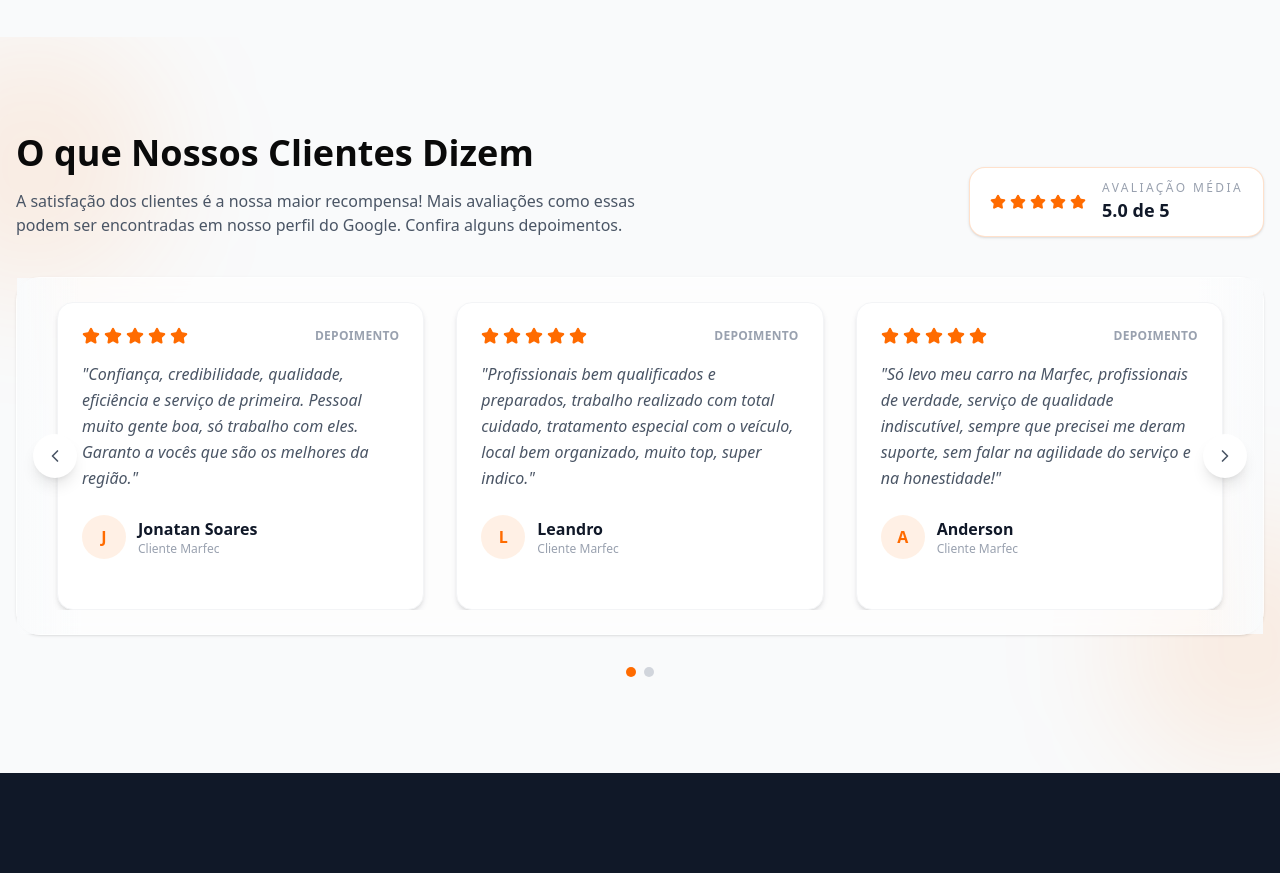
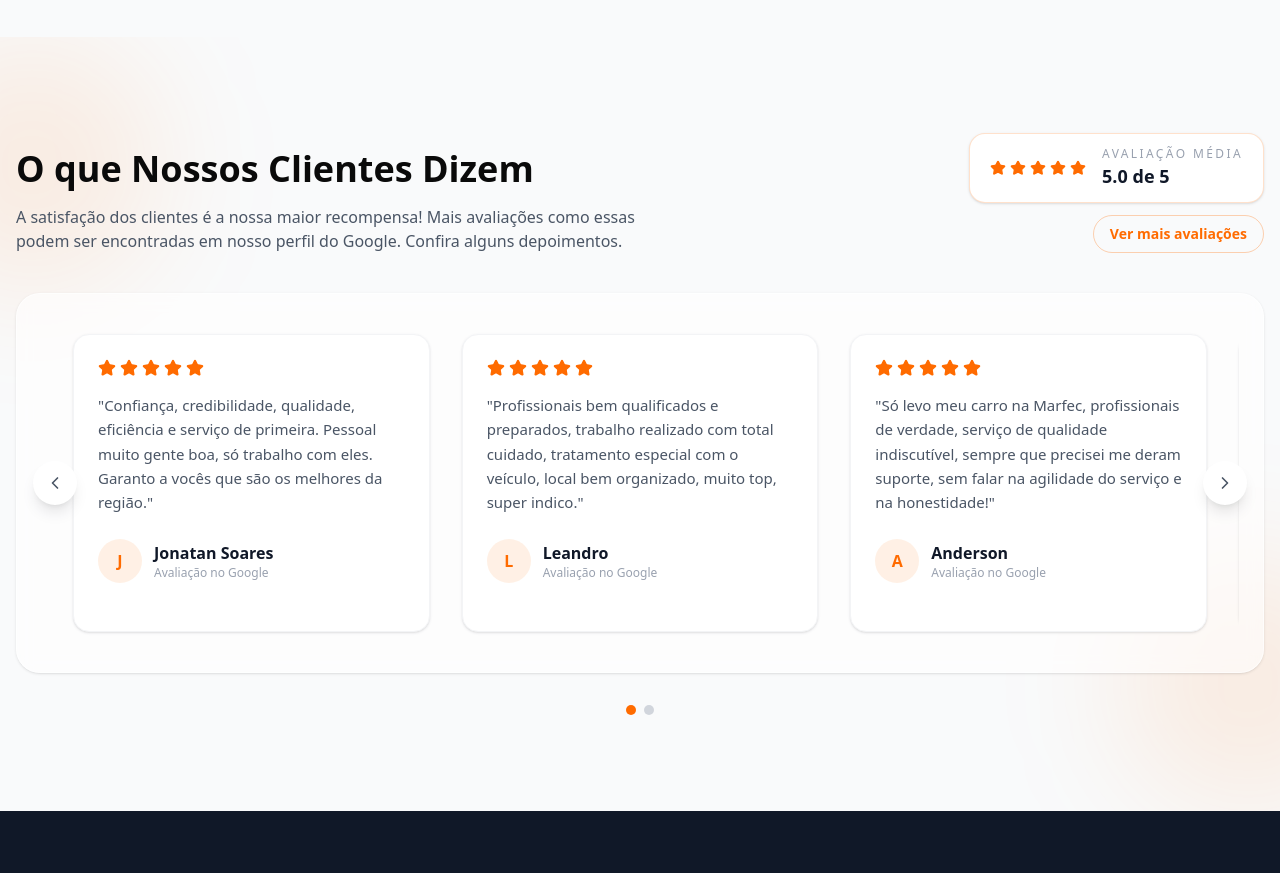
Before and after one commit to g-Trevisan/marfec-landing-page, a Next.js app: page / in a window 1280 px wide. Shown: the part 2960-3833 px from the top of the page. Built offline with nearby package versions, Linux system fonts and the light colour scheme.

Commit message:
melhoria no componente de avaliações e cursor pointer

```diff
--- a/app/globals.css
+++ b/app/globals.css
@@ -119,4 +119,18 @@
   body {
     @apply bg-background text-foreground;
   }
+  a[href],
+  button:not(:disabled),
+  [role="button"]:not([aria-disabled="true"]),
+  input[type="button"]:not(:disabled),
+  input[type="submit"]:not(:disabled),
+  input[type="reset"]:not(:disabled),
+  summary {
+    cursor: pointer;
+  }
+  button:disabled,
+  input:disabled,
+  [aria-disabled="true"] {
+    cursor: not-allowed;
+  }
 }
--- a/components/pages/public/home/avaliacoes-clientes.tsx
+++ b/components/pages/public/home/avaliacoes-clientes.tsx
@@ -44,6 +44,9 @@ const testimonials = [
   },
 ];
 
+const googleReviewsUrl =
+  "https://www.google.com/maps/search/?api=1&query=Marfec%20Ar%20condicionado%20Automotivo%20Caxias%20do%20Sul";
+
 const averageRating =
   testimonials.reduce((total, item) => total + item.rating, 0) /
   testimonials.length;
@@ -73,10 +76,9 @@ function useVisibleCount() {
 function AvaliacaoCard({ name, text, rating }: TestimonialProps) {
   return (
     <motion.article
-      className="group h-full rounded-2xl border border-gray-100 bg-white p-6 shadow-md transition-all duration-300 hover:-translate-y-1 hover:shadow-xl hover:border-[#FF6B00]/30"
+      className="group relative h-full rounded-2xl border border-gray-100 bg-white p-6 shadow-sm transition-all duration-300 hover:-translate-y-1 hover:border-[#FF6B00]/30 hover:shadow-lg"
       variants={fadeUp}
     >
-      <div className="flex items-center justify-between gap-4 mb-4">
       <div className="flex items-center gap-1">
         {Array.from({ length: 5 }).map((_, i) => (
           <Star
@@ -88,20 +90,18 @@ function AvaliacaoCard({ name, text, rating }: TestimonialProps) {
           />
         ))}
       </div>
-        <span className="text-xs font-semibold uppercase tracking-wide text-gray-400">
-          Depoimento
-        </span>
-      </div>
-      <p className="text-gray-600 italic leading-relaxed">&quot;{text}&quot;</p>
-      <div className="mt-6 flex items-center gap-3">
+      <blockquote className="mt-4 text-[15px] leading-relaxed text-gray-600">
+        &quot;{text}&quot;
+      </blockquote>
+      <footer className="mt-6 flex items-center gap-3">
         <div className="flex h-11 w-11 items-center justify-center rounded-full bg-[#FF6B00]/10 text-[#FF6B00] font-semibold">
           {name.charAt(0)}
         </div>
         <div>
           <p className="font-semibold text-gray-900">{name}</p>
-          <p className="text-xs text-gray-400">Cliente Marfec</p>
+          <p className="text-xs text-gray-400">Avaliação no Google</p>
         </div>
-      </div>
+      </footer>
     </motion.article>
   );
 }
@@ -187,8 +187,19 @@ export function AvaliacoesClientes() {
               Google. Confira alguns depoimentos.
             </p>
           </motion.div>
-          <motion.div variants={fadeUp}>
+          <motion.div
+            variants={fadeUp}
+            className="flex flex-col items-center gap-3 lg:items-end"
+          >
             <RatingSummary />
+            <a
+              href={googleReviewsUrl}
+              target="_blank"
+              rel="noopener noreferrer"
+              className="inline-flex items-center justify-center rounded-full border border-[#FF6B00]/30 px-4 py-2 text-sm font-semibold text-[#FF6B00] transition-colors hover:bg-[#FF6B00] hover:text-white"
+            >
+              Ver mais avaliações
+            </a>
           </motion.div>
         </motion.div>
 
@@ -200,10 +211,7 @@ export function AvaliacoesClientes() {
           aria-label="Depoimentos de clientes"
           tabIndex={0}
         >
-          <div className="pointer-events-none absolute inset-y-0 left-0 hidden w-16 bg-gradient-to-r from-gray-50 to-transparent sm:block" />
-          <div className="pointer-events-none absolute inset-y-0 right-0 hidden w-16 bg-gradient-to-l from-gray-50 to-transparent sm:block" />
-
-          <div className="overflow-hidden">
+          <div className="overflow-hidden p-4">
             <div
               className="flex items-stretch transition-transform duration-500 ease-in-out"
               style={{
```
Lines whose indentation alone changed are shown as unchanged.
